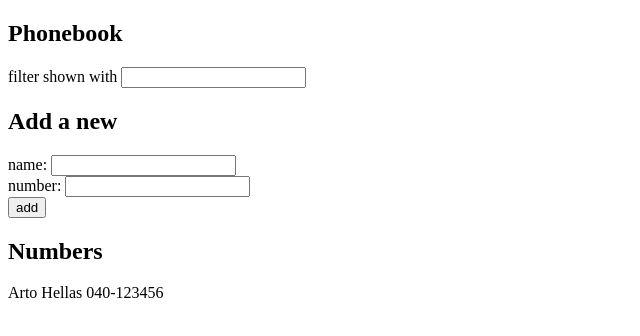
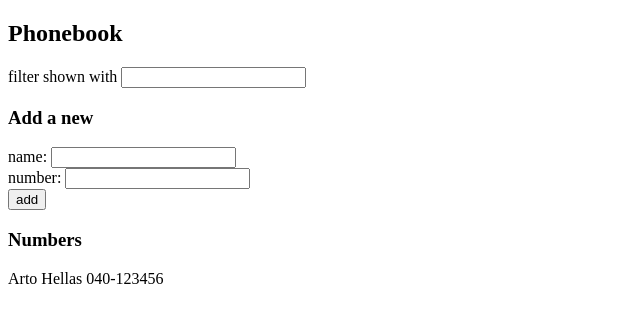
Before and after one commit to Conner-Berg/fso-part0, a React (Create React App) app in the folder part2/phonebook/: page / in a window 1280 px wide. Shown: the top 336 px of the page, without its empty margins (0-640 px from the left). Built offline with nearby package versions, Linux system fonts and the light colour scheme; the HTML template or start-up script is replaced by a standard one.

Commit message:
Refactor App to Filter, PersonForm, & Persons

```diff
--- a/part2/phonebook/src/App.js
+++ b/part2/phonebook/src/App.js
@@ -1,4 +1,7 @@
 import { useState } from "react";
+import Filter from "./components/Filter";
+import PersonForm from "./components/PersonForm";
+import Persons from "./components/Persons";
 
 const App = () => {
 	const [persons, setPersons] = useState([
@@ -35,30 +38,22 @@ const App = () => {
 	return (
 		<div>
 			<h2>Phonebook</h2>
-			filter shown with{" "}
-			<input onChange={handleSearchChange} value={search} />
-			<h2>Add a new</h2>
-			<form onSubmit={addPerson}>
-				<div>
-					name:{" "}
-					<input onChange={handlePersonChange} value={newName} />
-				</div>
-				<div>
-					number:{" "}
-					<input onChange={handleNumberChange} value={newNumber} />
-				</div>
-				<div>
-					<button type="submit">add</button>
-				</div>
-			</form>
-			<h2>Numbers</h2>
-			<div>
-				{filteredPersons.map((person) => (
-					<p key={person.name}>
-						{person.name} {person.number}
-					</p>
-				))}
-			</div>
+
+			<Filter value={search} onChange={handleSearchChange} />
+
+			<h3>Add a new</h3>
+
+			<PersonForm
+				onSubmit={addPerson}
+				name={newName}
+				onNameChange={handlePersonChange}
+				number={newNumber}
+				onNumberChange={handleNumberChange}
+			/>
+
+			<h3>Numbers</h3>
+
+			<Persons persons={filteredPersons} />
 		</div>
 	);
 };
```
